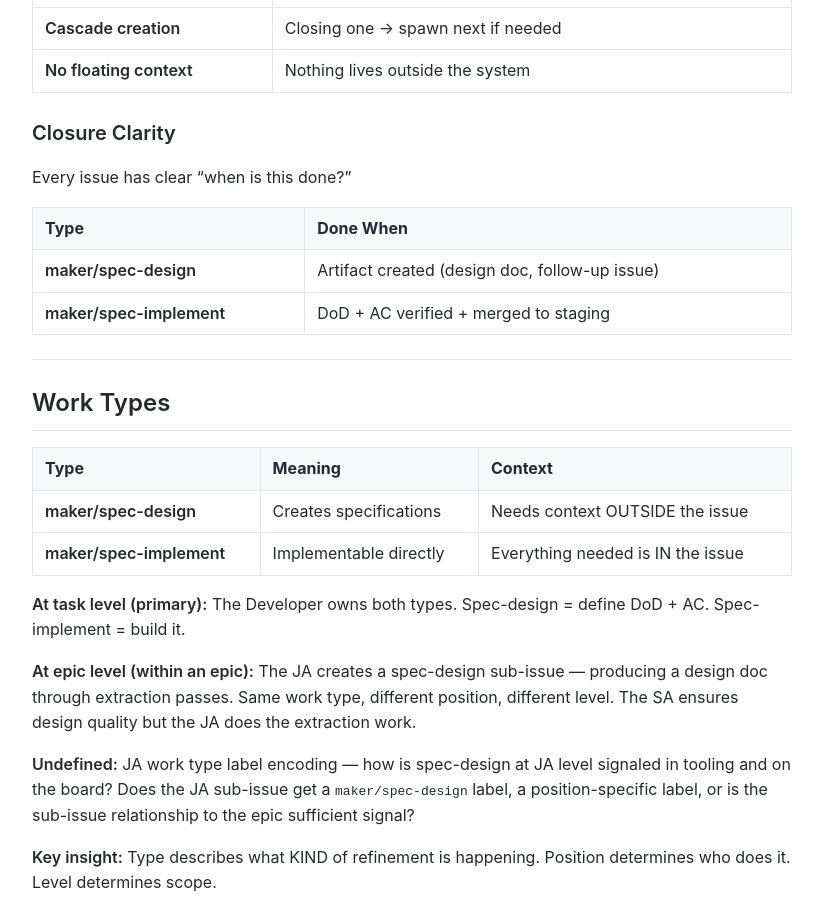
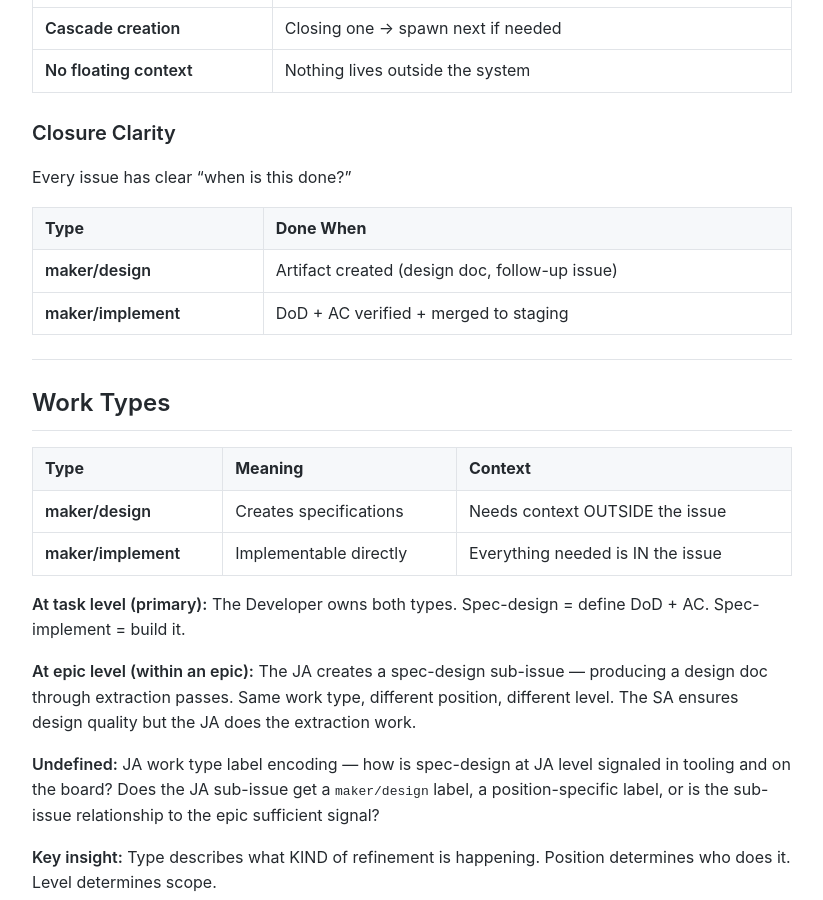
Before and after one commit to MariusWilsch/public-wilsch-ai-pages, a Jekyll site: the page built from global/issue-lifecycle-router.md, in a window 1280 px wide and 900 px high, scrolled down 1535 px. Shown: the whole window, without its empty margins (228-1051 px from the left). Built offline with Jekyll 4.4.1, drawn with Linux system fonts in a browser that asks for light colours; our own code applies the rules of GitHub Pages for plain Markdown files; some of the changed text lies outside the part shown.

Commit message:
Sync from hippocampus 2026-02-26

```diff
--- a/global/issue-lifecycle-router.md
+++ b/global/issue-lifecycle-router.md
@@ -60,8 +60,8 @@ Every issue has clear "when is this done?"
 
 | Type | Done When |
 |------|-----------|
-| **maker/spec-design** | Artifact created (design doc, follow-up issue) |
-| **maker/spec-implement** | DoD + AC verified + merged to staging |
+| **maker/design** | Artifact created (design doc, follow-up issue) |
+| **maker/implement** | DoD + AC verified + merged to staging |
 
 ---
 
@@ -69,14 +69,14 @@ Every issue has clear "when is this done?"
 
 | Type | Meaning | Context |
 |------|---------|---------|
-| **maker/spec-design** | Creates specifications | Needs context OUTSIDE the issue |
-| **maker/spec-implement** | Implementable directly | Everything needed is IN the issue |
+| **maker/design** | Creates specifications | Needs context OUTSIDE the issue |
+| **maker/implement** | Implementable directly | Everything needed is IN the issue |
 
 **At task level (primary):** The Developer owns both types. Spec-design = define DoD + AC. Spec-implement = build it.
 
 **At epic level (within an epic):** The JA creates a spec-design sub-issue — producing a design doc through extraction passes. Same work type, different position, different level. The SA ensures design quality but the JA does the extraction work.
 
-**Undefined:** JA work type label encoding — how is spec-design at JA level signaled in tooling and on the board? Does the JA sub-issue get a `maker/spec-design` label, a position-specific label, or is the sub-issue relationship to the epic sufficient signal?
+**Undefined:** JA work type label encoding — how is spec-design at JA level signaled in tooling and on the board? Does the JA sub-issue get a `maker/design` label, a position-specific label, or is the sub-issue relationship to the epic sufficient signal?
 
 **Key insight:** Type describes what KIND of refinement is happening. Position determines who does it. Level determines scope.
 
@@ -362,7 +362,7 @@ Grooming is the daily operational ceremony that keeps milestones filled, priorit
 | Decision | Who | Output |
 |----------|-----|--------|
 | Which milestone? | Joint (manager has priority, worker has capacity) | Issue associated to `[CLIENT] YYYY-MM-DD` |
-| Maker or manager? | Joint | `spec-design` or `manager` label applied |
+| Maker or manager? | Joint | `maker/design` or `manager` label applied |
 | Epic association? | Manager (if obvious fit → link; if not → leave standalone) | Sub-issue link or no action |
 | Assignee correct? | Joint | Assignee set |
 | Blocked? | Joint | `blocked` label if external dependency |
@@ -393,8 +393,8 @@ Six label types. Status labels are eliminated — columns carry that information
 
 | Label | Purpose | Board value |
 |-------|---------|-------------|
-| **spec-design** | Issue is in design phase | Glanceable phase signal without opening issue |
-| **spec-implement** | Issue is in build phase | Same |
+| **maker/design** | Issue is in design phase | Glanceable phase signal without opening issue |
+| **maker/implement** | Issue is in build phase | Same |
 | **manager** | Quick admin/email task (no spec flow) | Distinguishes from maker items |
 | **blocked** | External dependency | Signal overlay — item stays in current column |
 | **epic** | Identifies epics on Commitment Board | Programmatically filterable |
@@ -403,9 +403,9 @@ Six label types. Status labels are eliminated — columns carry that information
 **Eliminated labels:** `backlog`, `to-do`, `in-progress`, `done`, `review`, `maker` (prefix). Columns and phase labels replace all of these.
 
 **Phase label transitions:**
-- Issue created → `spec-design` (default for maker items) or `manager`
-- Spec review approved → manager changes label to `spec-implement`, moves back to Working
-- Spec review rejected → stays `spec-design`, moves back to Working with feedback
+- Issue created → `maker/design` (default for maker items) or `manager`
+- Spec review approved → manager changes label to `maker/implement`, moves back to Working
+- Spec review rejected → stays `maker/design`, moves back to Working with feedback
 - Implementation review approved → issue closes (Done)
 
 ### Issue Body
@@ -455,8 +455,8 @@ All sub-issues complete = mechanical closure signal. VP/Delivery confirms the bu
 
 | Type | Output |
 |------|--------|
-| **maker/spec-design** | Artifact (design doc, follow-up issue). Design IS execution for this type — no separate Stage 3. |
-| **maker/spec-implement** | DoD + AC defined in tracking.md. Ready for execution. |
+| **maker/design** | Artifact (design doc, follow-up issue). Design IS execution for this type — no separate Stage 3. |
+| **maker/implement** | DoD + AC defined in tracking.md. Ready for execution. |
 
 **Decision point (spec-implement):** After DoD + AC are defined, the issue is ready for execution.
 
@@ -504,7 +504,7 @@ Both happen asynchronously. Developer continues to next work.
 
 | Type | Closing Action |
 |------|----------------|
-| **maker/spec-design** | Artifact determines next (SA decides): |
+| **maker/design** | Artifact determines next (SA decides): |
 
 **Spec-design closing (sub-issue within an epic):**
 The JA's spec-design sub-issue closes when the design doc is complete. The design doc links from the epic body. The Developer then creates sibling spec-implement sub-issues from the design doc. No new epic is created — the epic already exists.
@@ -513,7 +513,7 @@ The JA's spec-design sub-issue closes when the design doc is complete. The desig
 1. **→ Spec-implement issue** — simple scope, Developer handles directly (cascade).
 2. **→ Client deliverable** — external output. Send to client. No cascade.
 
-| **maker/spec-implement** | Merge to production. Deploy. Issue closed. |
+| **maker/implement** | Merge to production. Deploy. Issue closed. |
 
 *Currently implemented via:* `done` label, PR merge, deployment.
 
```
